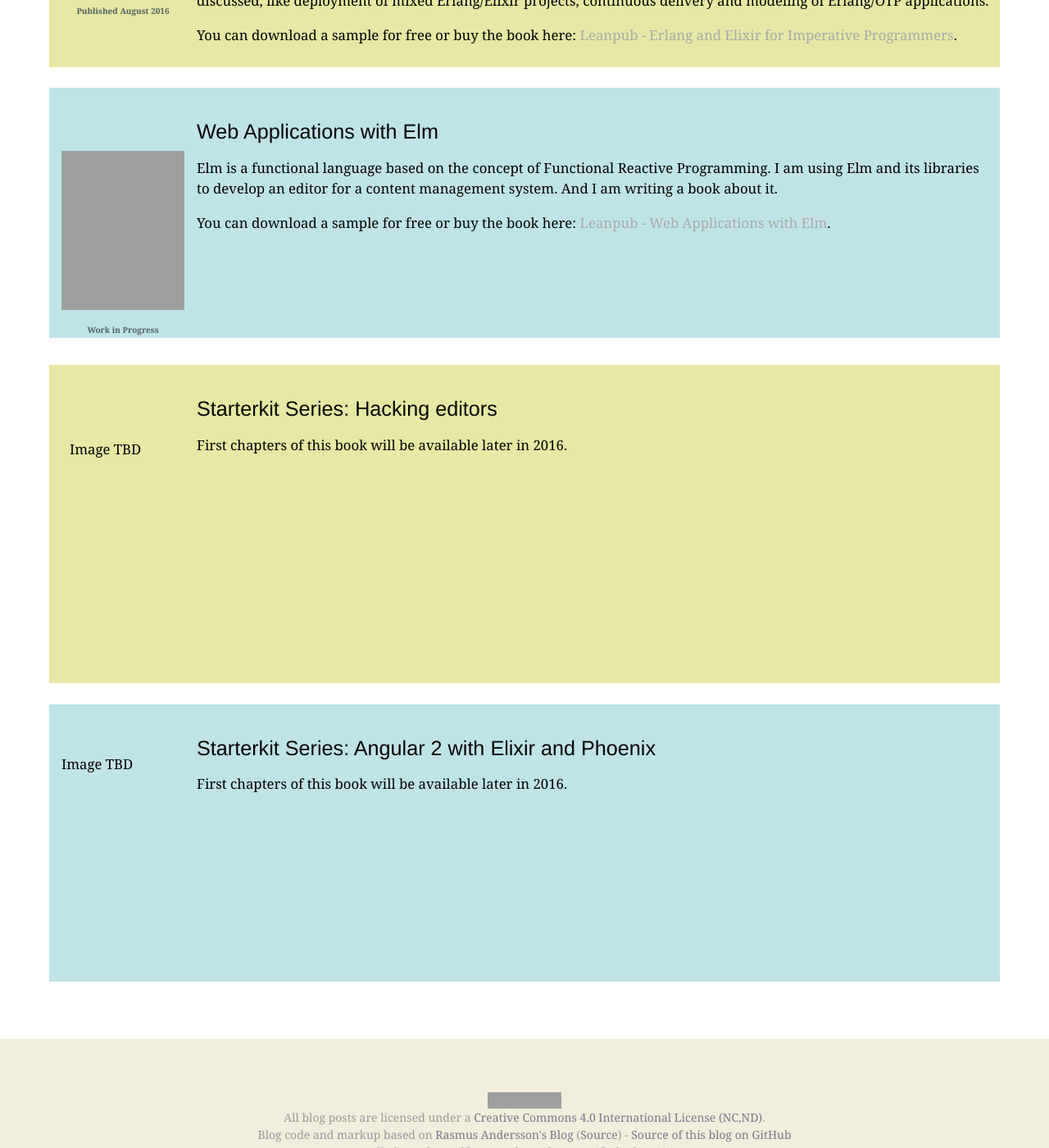
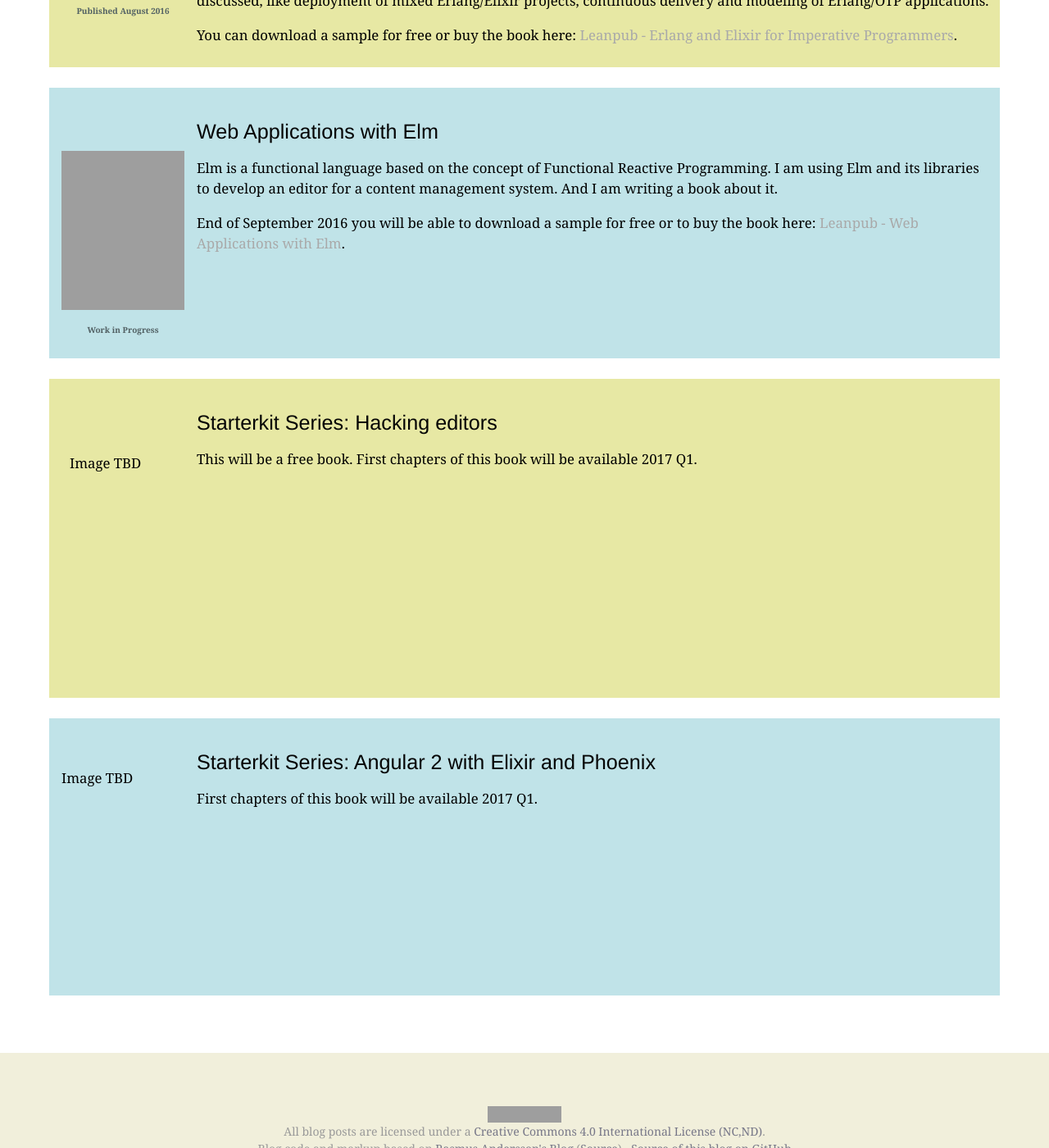
Before and after one commit to kujua/kujua.github.io, a Jekyll site: the page built from my-books/index.html, in a window 1280 px wide and 1400 px high, scrolled down 628 px. Shown: the whole window at 82% size. Built offline with Jekyll 4.4.1, drawn with Linux system fonts in a browser that asks for light colours; grey boxes are pictures that could not be loaded.

Commit message:
updating dates on books page

```diff
--- a/_includes/books.html
+++ b/_includes/books.html
@@ -25,7 +25,7 @@
 <div style="display:block;padding-left:180px;padding-top:10px;padding-bottom:10px;padding-right:10px;background-color: #c0e3e8;">
   <h5>Web Applications with Elm</h5>
   <p>Elm is a functional language based on the concept of Functional Reactive Programming.  I am using Elm and its libraries to develop an editor for a content management system. And I am writing a book about it.</p>
-  <p>You can download a sample for free or buy the book here: <a href="https://leanpub.com/webapplicationswithelm)">Leanpub - Web Applications with Elm</a>.</p>
+  <p>End of September 2016 you will be able to download a sample for free or to buy the book here: <a href="https://leanpub.com/webapplicationswithelm)">Leanpub - Web Applications with Elm</a>.</p>
   <br/><br/>  <br/><br/>
 </div>
 <div class="breaker"></div>
@@ -37,7 +37,7 @@
 </div>
 <div style="display:block;padding-left:180px;padding-top:10px;padding-bottom:10px;padding-right:10px;background-color: #e7e8a4;">
   <h5>Starterkit Series: Hacking editors</h5>
-  <p>First chapters of this book will be available later in 2016.</p>
+  <p>This will be a free book. First chapters of this book will be available 2017 Q1.</p>
   <br/><br/>  <br/><br/>  <br/><br/>  <br/><br/>  <br/><br/>
 </div>
 <div class="breaker"></div>
@@ -49,6 +49,6 @@
 </div>
 <div style="display:block;padding-left:180px;padding-top:10px;padding-bottom:10px;padding-right:10px;background-color: #c0e3e8;">
   <h5>Starterkit Series: Angular 2 with Elixir and Phoenix</h5>
-  <p>First chapters of this book will be available later in 2016.</p>
+  <p>First chapters of this book will be available 2017 Q1.</p>
   <br/><br/>  <br/><br/>  <br/><br/> <br/><br/>
 </div>
```
Also changed, not shown: 1 other file.
